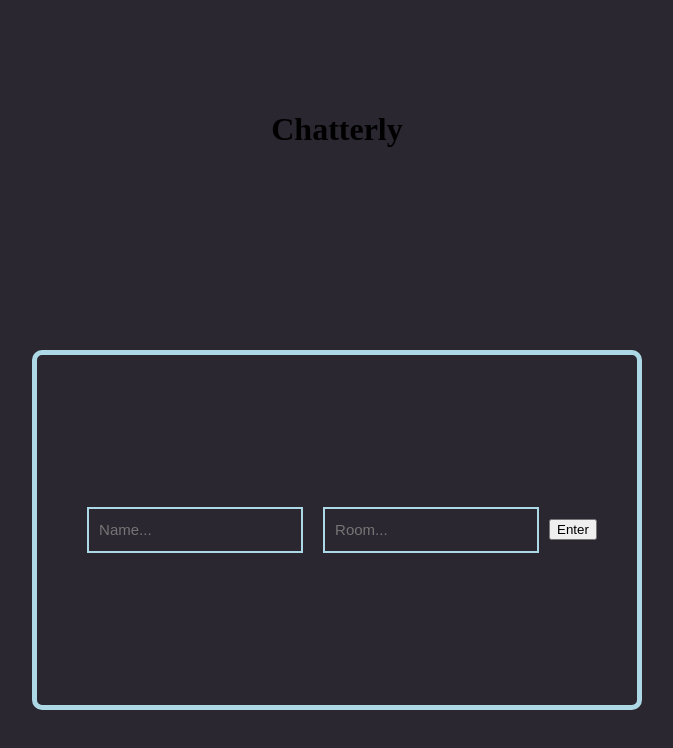
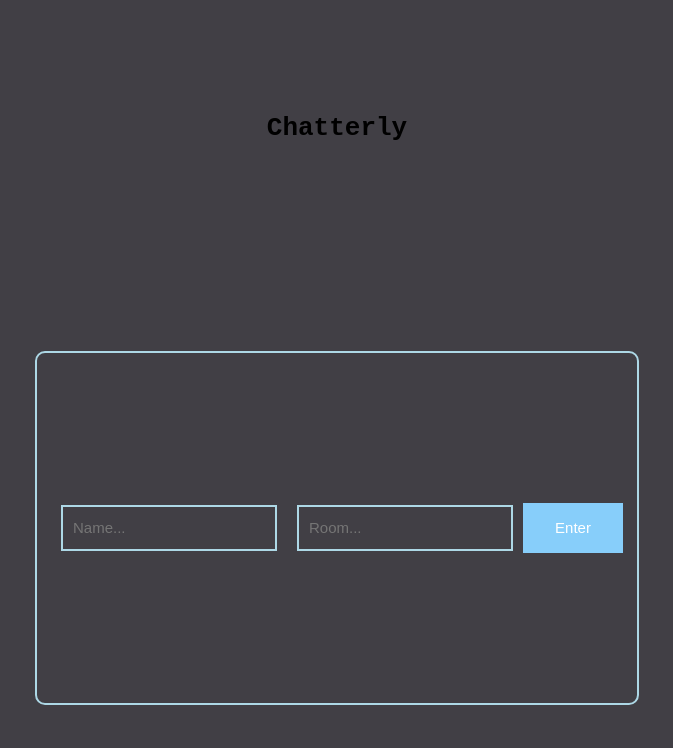
Before and after one commit to OliviaAdongo/chatterly-app, a React (Create React App) app in the folder client/: page / in a window 1280 px wide. Shown: the top 748 px of the page, without its empty margins (303-976 px from the left). Built offline with nearby package versions, Linux system fonts and the light colour scheme; no server answers.

Commit message:
Button styling created

```diff
--- a/client/src/App.css
+++ b/client/src/App.css
@@ -6,12 +6,12 @@ body{
   display: grid;
   place-items: center;
   height: 100vh;
-  background-color: #2a2730;
+  background-color: #413f45;
 }
 .logIn{
   width: 600px;
   height: 350px;
-  border: 5px solid lightblue;
+  border: 2px solid lightblue;
   border-radius: 10px;
   display: flex;
   justify-content: center;
@@ -30,3 +30,15 @@ body{
 .logIn input:focus{
   outline: none;
 }
+.logIn button{
+  width: 100px;
+  height: 50px;
+  border: none;
+  background-color: lightskyblue;
+  color: white;
+  font-size: 15px;
+}
+.logIn button:hover{
+  cursor: pointer;
+  background-color: blue;
+}
--- a/client/src/App.js
+++ b/client/src/App.js
@@ -22,7 +22,7 @@ const connectToRoom= ()=>{
 
   return (
     <div className="App">
-    <h1>Chatterly</h1>
+    <h1 style={{fontFamily: "monospace", fontColor:'white'}}>Chatterly</h1>
     {!loggedIn ? (
       // {* render page that will be displayed if not logged in and that is the input */}
      <div className="logIn">
```
